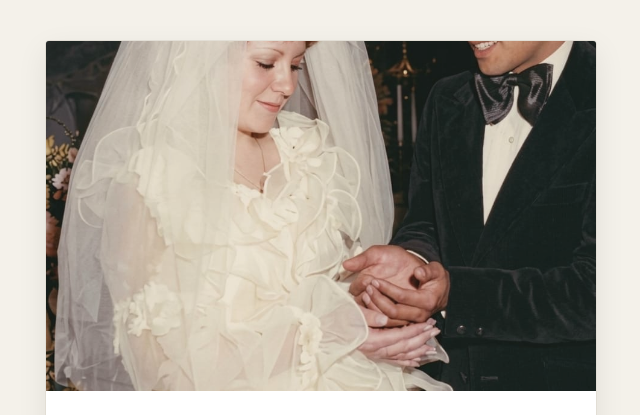
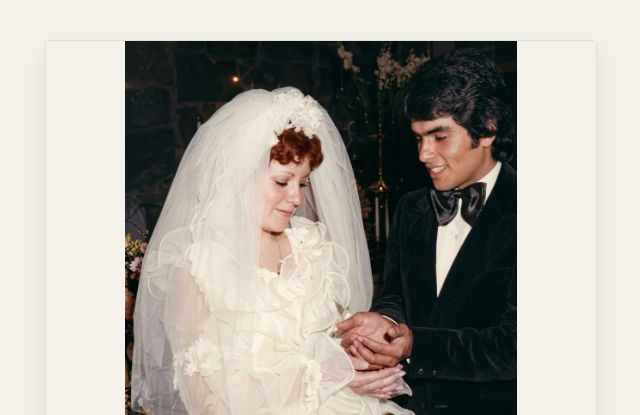
Before and after one commit to sofiacastro050822-sudo/abuelos, a plain HTML site: page index.html in a window 1280 px wide. Shown: the top 415 px of the page, without its empty margins (319-959 px from the left). Drawn offline with nearby package versions, Linux system fonts and the light colour scheme; a web font is replaced by a local one.

Commit message:
Update index.html

```diff
--- a/index.html
+++ b/index.html
@@ -57,15 +57,16 @@
             text-align: center;
         }
 
-        /* Sección de la Imagen (Inspiración foto vintage/tira de fotos) */
-        .image-container {
-            position: relative;
-            width: 100%;
-            height: 350px; /* Puedes subir o bajar este número (ej. 400px o 300px) */
-            background-color: #d1cbc4;
-            background-image: url('abuelos.jpeg');
-            background-size: cover;  /* Reajusta la foto para cubrir el contenedor sin deformarse */
-            background-position: center;/* Centra la foto para que no se corte lo importante */
+       .image-container {
+    position: relative;
+    width: 100%;
+    height: 500px; /* Le damos más altura para que quepa la tira completa */
+    background-color: #f4f1ea; /* Color de fondo que combine si quedan bordes libres */
+    background-image: url('abuelos.jpeg');
+    background-size: contain; /* Muestra la imagen completa sin recortar nada */
+    background-repeat: no-repeat;
+    background-position: center;
+}
         }
 
         /* Filtro nostálgico sutil sobre la foto */
```
